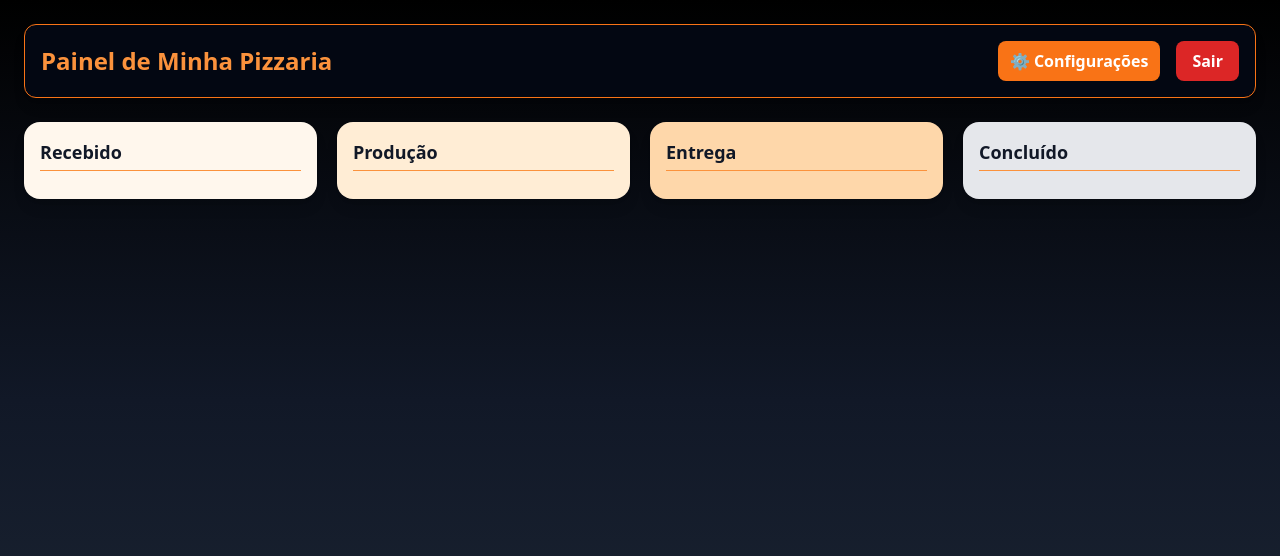
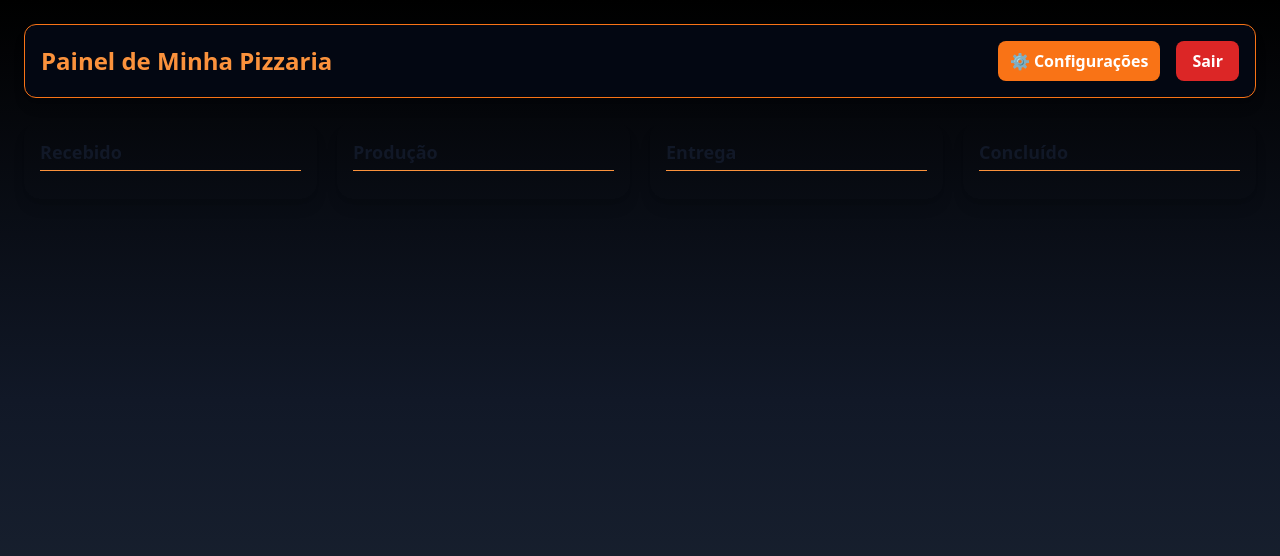
Before and after one commit to lglducci/site-admin-delivery, a React (Vite) app: page /dashboard in a window 1280 px wide. Shown: the top 556 px of the page. Built offline with nearby package versions, Linux system fonts and the light colour scheme.

Commit message:
Update Dashboard.jsx

```diff
--- a/src/pages/Dashboard.jsx
+++ b/src/pages/Dashboard.jsx
@@ -138,12 +138,13 @@ export default function Dashboard() {
     navigate("/");
   };
 
-  const colunas = [
-    { status: "recebido", titulo: "Recebido", cor: "bg-orange-50" },
-    { status: "producao", titulo: "Produção", cor: "bg-orange-100" },
-    { status: "entrega", titulo: "Entrega", cor: "bg-orange-200" },
-    { status: "concluido", titulo: "Concluído", cor: "bg-gray-200" },
-  ];
+ // mais claro → mais escuro
+const colunas = [
+  { status: "recebido", titulo: "Recebido",  bg: "bg-[#8b4a22]", text: "text-white" },
+  { status: "producao", titulo: "Produção",  bg: "bg-[#6b3b1f]", text: "text-white" },
+  { status: "entrega",  titulo: "Entrega",   bg: "bg-[#4a2f1a]", text: "text-white" },
+  { status: "concluido",titulo: "Concluído", bg: "bg-[#2b1e12]", text: "text-white" },
+];
 
   if (!carregado) {
     return (
@@ -278,7 +279,7 @@ export default function Dashboard() {
 
 
 
-                    <span className="text-orange-500 font-bold">
+                    <span className="text-amber-400 font-bold">
                       R$ {p.valor.toLocaleString("pt-BR", { minimumFractionDigits: 2 })}
                     </span>
                   </div>
```
